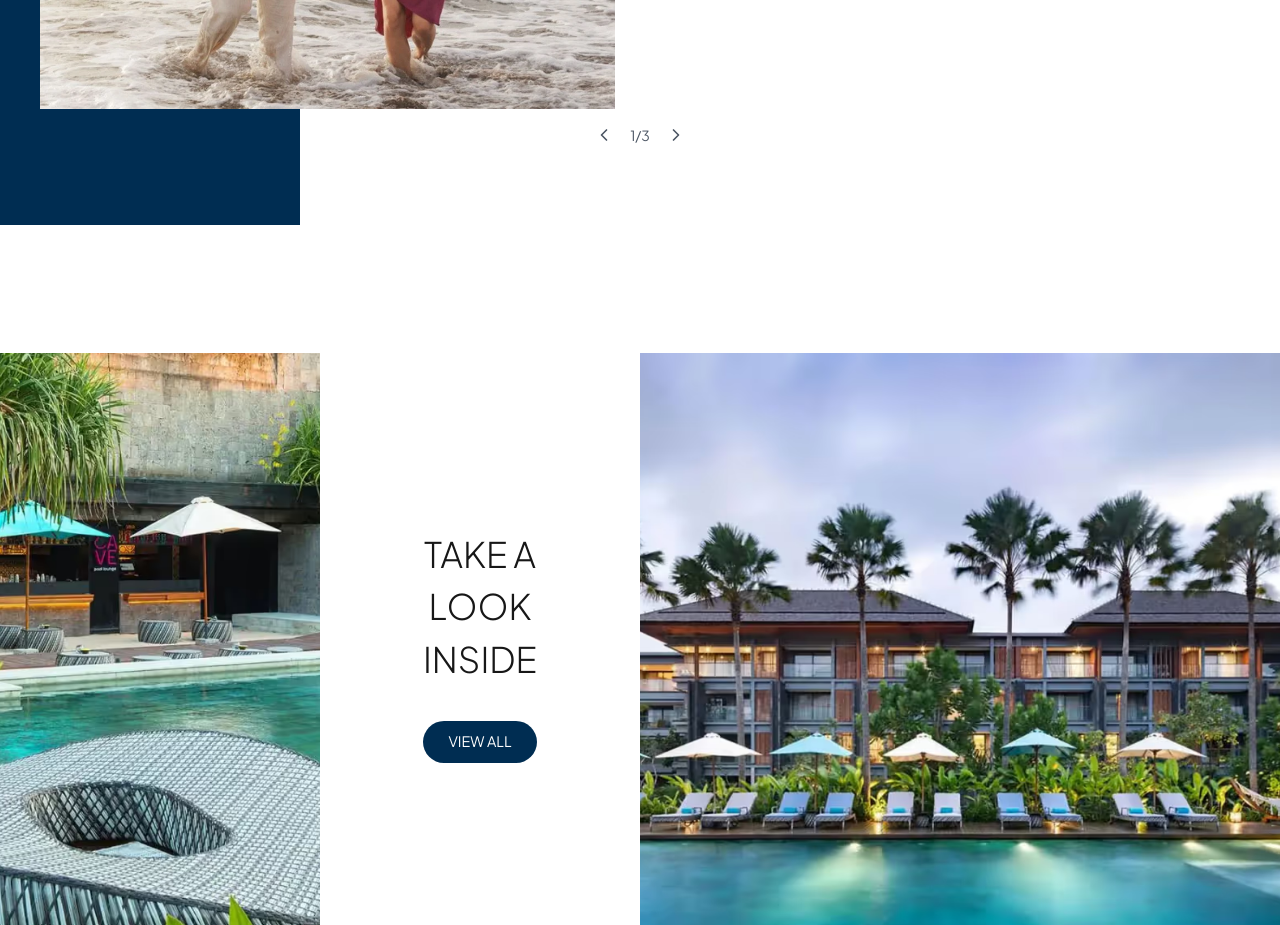
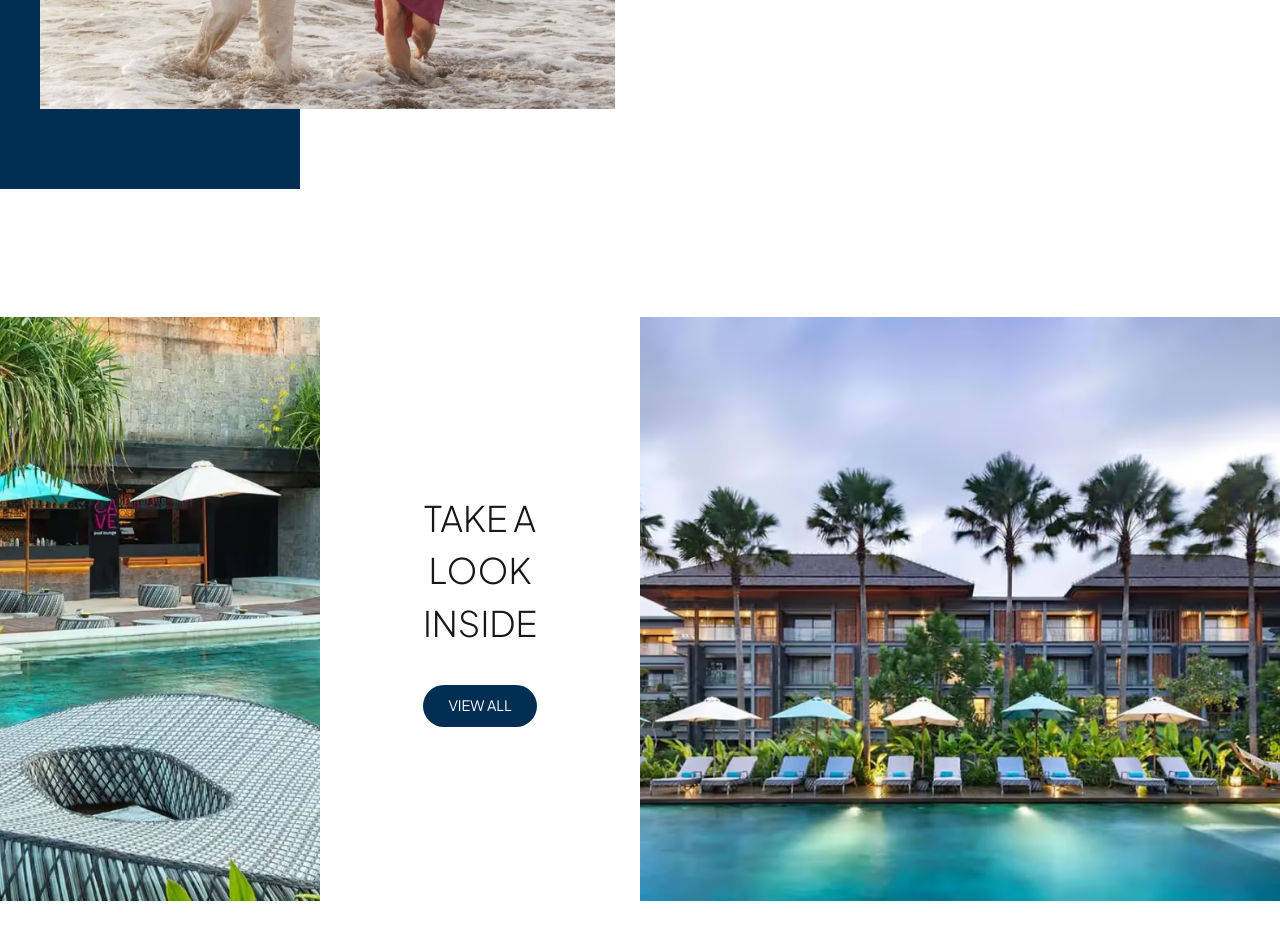
Before and after one commit to 18aditya/mindmedia, a Next.js app: page / in a window 1280 px wide. Shown: the part 4940-5865 px from the top of the page. Built offline with nearby package versions, Linux system fonts and the light colour scheme.

Commit message:
fix: Bugfix Carousel Pagination and Facilities Image

```diff
--- a/src/components/views/HomePage/Facilities/page.tsx
+++ b/src/components/views/HomePage/Facilities/page.tsx
@@ -64,7 +64,7 @@ export default function Facilities() {
             >
                 {facilities.map((facility, index) => (
                     <SwiperSlide key={index} className="flex justify-center items-center">
-                        <div className="w-[1020px] h-[573px] justify-center overflow-hidden relative">
+                        <div className="w-full h-[573px] justify-center overflow-hidden relative">
                             <Image
                                 src={facility.image}
                                 alt={facility.title}
--- a/src/components/views/HomePage/Offers/Offers.tsx
+++ b/src/components/views/HomePage/Offers/Offers.tsx
@@ -105,7 +105,7 @@ const Offers = () => {
                 </Swiper>
             </div>
 
-            <div className="flex justify-center items-center gap-4 mt-4 text-sm text-gray-600">
+            <div className="block sm:hidden flex justify-center items-center gap-4 mt-4 text-sm text-gray-600">
                 <button onClick={handlePrev} className="hover:text-primary-500 transition-colors">
                     <ChevronLeft className="h-5 w-5" />
                 </button>
```
